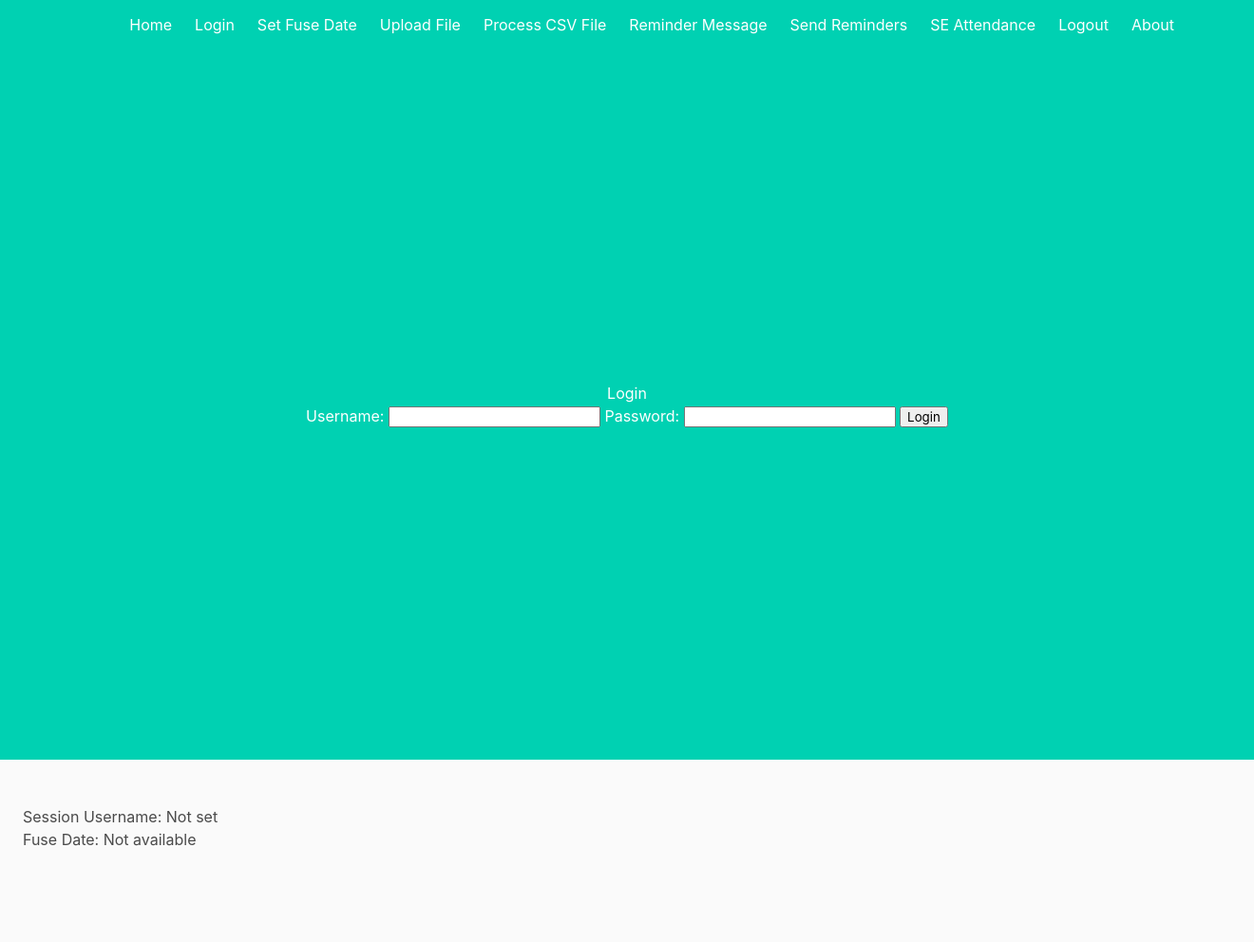
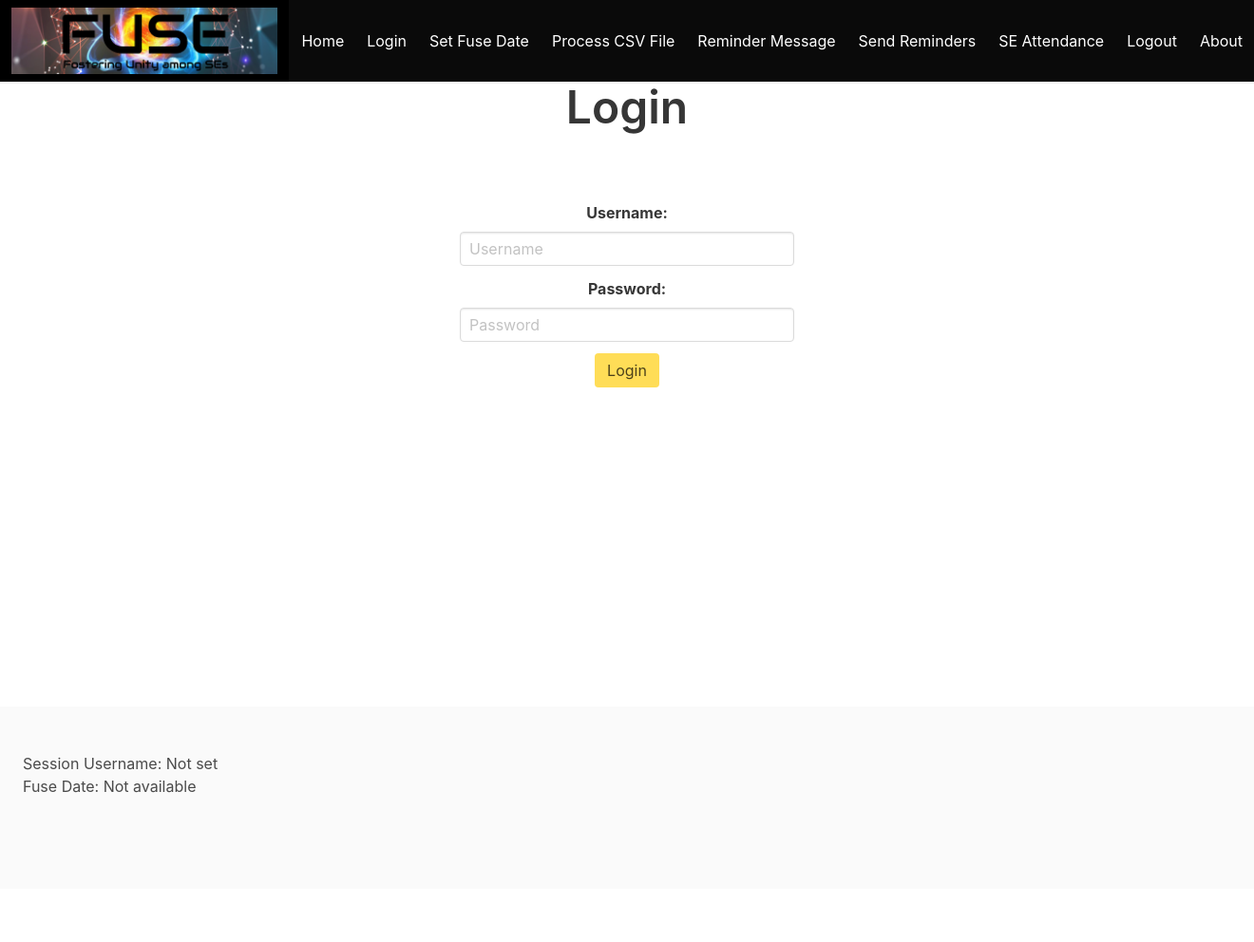
Before and after one commit to dirflash/fuse_flask, a Flask app: page /login in a window 1320 px wide. Shown: the whole page at 95% size. After the commit the page ends 835 px from the top, so only its background shows below. Run offline with Flask 3, Linux system fonts and the light colour scheme; parts of the project's set-up code (start-up, migrations or seed data) failed here and were passed over; some libraries are stand-ins or nearby versions.

Commit message:
Front-end formatting

```diff
--- /dev/null
+++ b/static/script.js
@@ -0,0 +1,18 @@
+// mobile menu
+const burgerIcon = document.querySelector('#burger');
+const navbarMenu = document.querySelector('#nav-links');
+
+burgerIcon.addEventListener('click', () => {
+  navbarMenu.classList.toggle('is-active');
+});
+
+// notification delete
+document.addEventListener('DOMContentLoaded', () => {
+    (document.querySelectorAll('.notification .delete') || []).forEach(($delete) => {
+      const $notification = $delete.parentNode;
+
+      $delete.addEventListener('click', () => {
+        $notification.parentNode.removeChild($notification);
+      });
+    });
+  });
--- a/templates/base.html
+++ b/templates/base.html
@@ -1,7 +1,7 @@
 <!DOCTYPE html>
-<html>
+<html lang="en">
 <head>
-    <meta charset="utf-8" />
+  <meta charset="UTF-8" />
   <meta http-equiv="X-UA-Compatible" content="IE=edge" />
   <meta name="viewport" content="width=device-width, initial-scale=1" />
   <title>{% block title %}FUSE Management{% endblock %}</title>
@@ -84,23 +84,37 @@
 </head>
 
 <body>
+
+  <!-- Flash Messages-->
   {% with messages = get_flashed_messages() %} {% if messages %} {% for
   message in messages %}
   <div>{{ message }}</div>
   {% endfor %} {% endif %} {% endwith %}
-    <section class="hero is-primary is-fullheight">
-      <div class="hero-head">
-        <nav class="navbar">
-          <div class="container">
-            <div id="navbarMenuHeroA" class="navbar-menu">
+
+  <!-- Nav Bar -->
+    <nav class="navbar is-black has-shadow">
+      <!-- logo -->
+      <div class="navbar-brand">
+        <a class="navbar-item">
+          <img src="static/images/fuse.png" style="max-height: 70px" class="py-2 px-2" />
+        </a>
+
+        <!-- hamburger menu -->
+        <a class="navbar-burger" id="burger">
+          <span></span>
+          <span></span>
+          <span></span>
+        </a>
+      </div>
+
+      <!-- Nav Bar Menu -->
+      <div class="navbar-menu" id="nav-links">
+        <!-- right links -->
         <div class="navbar-end">
-                <a href="{{ url_for('home') }}" class="navbar-item"> Home </a>
-                <a href="{{ url_for('login') }}" class="navbar-item"> Login </a>
+          <a href="{{ url_for('home') }}" class="navbar-item">Home</a>
+          <a href="{{ url_for('login') }}" class="navbar-item">Login</a>
           <a href="{{ url_for('set_fuse_date') }}" class="navbar-item">
             Set Fuse Date
-                </a>
-                <a href="{{ url_for('upload_file') }}" class="navbar-item">
-                  Upload File
           </a>
           <a href="{{ url_for('process_csv') }}" class="navbar-item">
             Process CSV File
@@ -120,19 +134,17 @@
           <a href="{{ url_for('about') }}" class="navbar-item"> About </a>
         </div>
       </div>
-          </div>
     </nav>
-      </div>
 
-      <div class="hero-body">
+    <!-- Main Content -->
     <div class="container has-text-centered">
       {% block content %} {% endblock %}
     </div>
-      </div>
-    </section>
-  </body>
 
-  <footer class="footer">
+    <section class="section is-medium"></section>
+
+    <!-- footer -->
+    <footer class="footer mt-6">
       <div class="content footer-content">
         <div>
           {% if session["username"] %}
@@ -161,4 +173,8 @@
         </div>
       </div>
     </footer>
+
+  <script src="../static/script.js"></script>
+
+</body>
 </html>
--- a/templates/home.html
+++ b/templates/home.html
@@ -1,15 +1,15 @@
 {% extends "base.html" %}
 
 {% block content %}
-  <h1>Welcome to FUSE Management!</h1>
+  <h1 class="is-size-3-mobile is-size-1-desktop title">FUSE Management!</h1>
   {% with messages = get_flashed_messages() %}
   {% endwith %}
 
   {% if session.username and session.username != "Not Set" %}
     {% if fuse_date == "Not set" %}
-    <p>Current Fuse Date: Not set</p>
+    <p class="is-size-6-mobile is-size-4-desktop mb-5">Current Fuse Date: Not set</p>
     {% else %}
-    <p>
+    <p class="is-size-6-mobile is-size-4-desktop mb-5">
       Current Fuse Date:
       <span class="{% if fuse_date < current_date %} expired {% endif %}">
         {{ fuse_date }}
--- a/templates/login.html
+++ b/templates/login.html
@@ -1,5 +1,5 @@
 {% extends 'base.html' %} {% block content %}
-<h2>Login</h2>
+<h2 class="is-size-3-mobile is-size-1-desktop title">Login</h2>
 {% with messages = get_flashed_messages() %} {% if messages %}
 <ul class="messages">
   {% for message in messages %}
@@ -7,11 +7,51 @@
   {% endfor %}
 </ul>
 {% endif %} {% endwith %}
-<form method="post" action="{{ url_for('login') }}">
-  <label for="username">Username:</label>
-  <input type="text" name="username" required />
-  <label for="password">Password:</label>
-  <input type="password" name="password" required />
-  <button type="submit">Login</button>
-</form>
+
+<section class="section">
+  <div class="container">
+    <div class="columns">
+      <div class="column"></div>
+
+      <div class="column">
+        <class class="field">
+          <form method="post" action="{{ url_for('login') }}">
+            <!-- Username -->
+            <div class="field">
+              <label class="label">Username:</label>
+              <div class="control">
+                <input
+                  class="input"
+                  type="text"
+                  name="username"
+                  placeholder="Username"
+                />
+              </div>
+            </div>
+
+            <!-- Password -->
+            <div class="field">
+              <label class="label">Password:</label>
+              <div class="control">
+                <input
+                  class="input"
+                  type="password"
+                  name="password"
+                  placeholder="Password"
+                />
+              </div>
+            </div>
+
+            <!-- Submit button -->
+            <div class="mt-6 has-text-centered">
+              <button class="button is-warning">Login</button>
+            </div>
+          </form>
+        </class>
+      </div>
+      <div class="column"></div>
+    </div>
+  </div>
+</section>
+
 {% endblock %}
```
Also changed, not shown: templates/set_fuse_date.html (+29 -6 lines), templates/special_guest.html (+12 -5 lines), static/images/fuse.png (added). Lines whose indentation alone changed are shown as unchanged.
